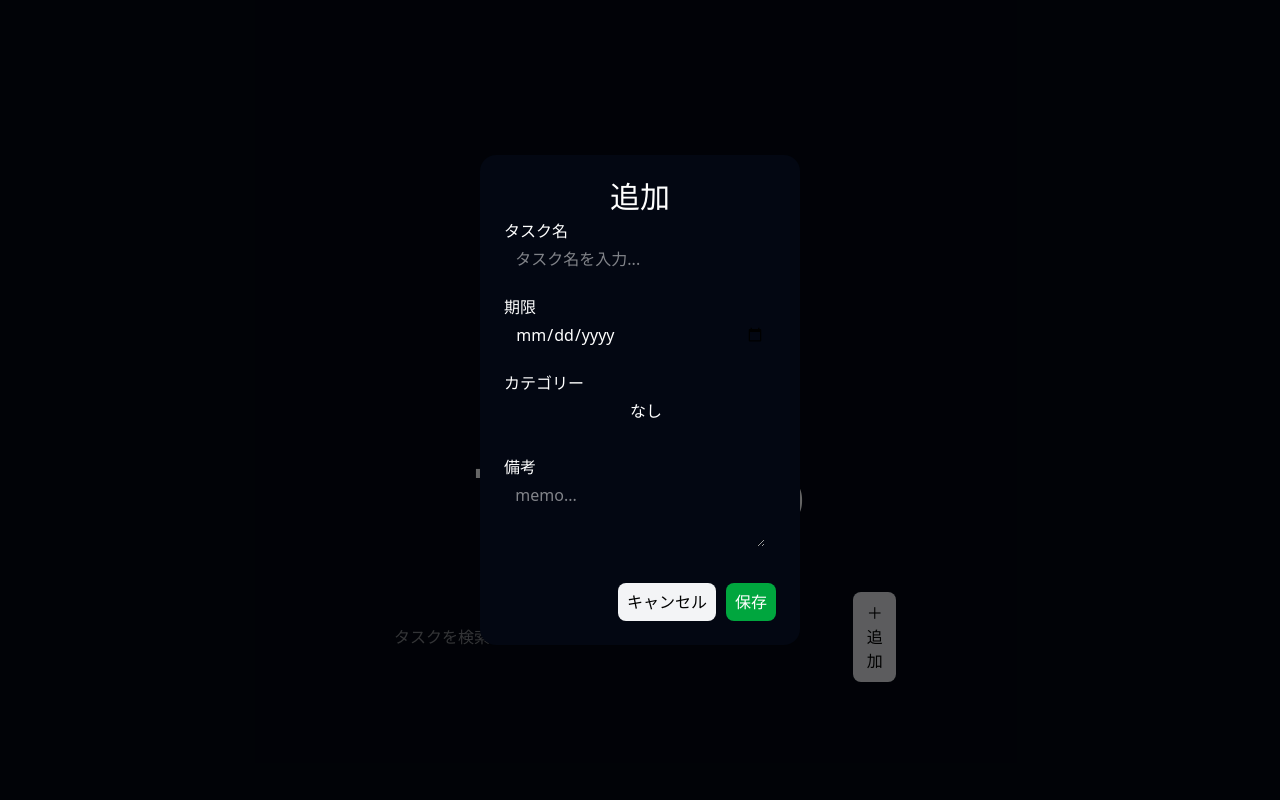
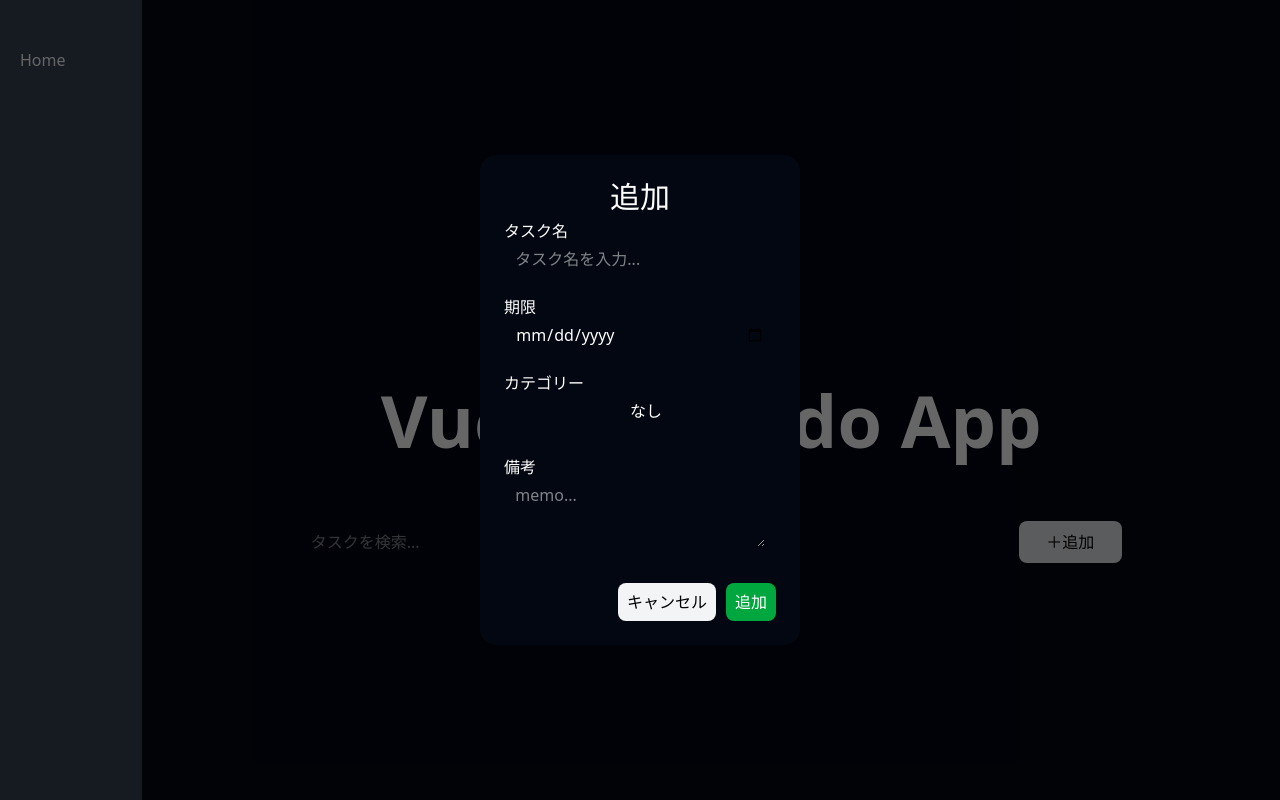
Before and after one commit to kouyou13/vue-go-todo, a Vue app in the folder frontend/: page / in a window 1280 px wide. Both pictures are taken after a click on the button "＋追加". Built offline with nearby package versions, Linux system fonts and the light colour scheme; no server answers.

Commit message:
サイドバー追加

```diff
--- a/frontend/index.html
+++ b/frontend/index.html
@@ -7,7 +7,7 @@
     <title>frontend</title>
   </head>
   <body class="flex mr-0 bg-gray-950 text-white h-screen w-screen">
-    <div id="app" class="w-2/5 mt-96 mx-auto text-center"></div>
+    <div id="app" class="text-center w-full h-full"></div>
     <script type="module" src="/src/main.ts"></script>
   </body>
 </html>
--- a/frontend/src/App.vue
+++ b/frontend/src/App.vue
@@ -1,3 +1,10 @@
+<script setup lang="ts">
+  import Sidebar from "./components/Sidebar/Sidebar.vue"
+</script>
+
 <template>
-  <router-view />
+  <div class="w-full h-full flex">
+    <Sidebar />
+    <router-view />
+  </div>
 </template>
--- a/frontend/src/components/CategoryList/SelectCategoryModal.vue
+++ b/frontend/src/components/CategoryList/SelectCategoryModal.vue
@@ -24,10 +24,10 @@
           <span class="max-w-9/12 px-2 rounded-md cursor-pointer">なし</span>
         </label>
       </div>
-      <div v-for="category in categories" :key="category.id" class="my-2">
+      <div v-for="category in categories" :key="category.id" class="my-4">
         <label>
-          <input v-model="selectedCategoryId" type="radio" name="category" :value="category.id" />
-          <span class="max-w-9/12 px-2 py-8 rounded-md cursor-pointer bg-blue-600">
+          <input v-model="selectedCategoryId" type="radio" name="category" :value="category.id" class="mx-2" />
+          <span class="max-w-9/12 px-2 py-1 rounded-md cursor-pointer bg-blue-600">
             {{ category.name }}
           </span>
         </label>
--- /dev/null
+++ b/frontend/src/components/Sidebar/Sidebar.vue
@@ -0,0 +1,10 @@
+<script setup lang="ts">
+  import { useRouter } from "vue-router"
+  const router = useRouter()
+</script>
+
+<template>
+  <div class="w-1/9 bg-gray-700 text-left px-3 py-8">
+    <div @click="router.push('/')" class="hover:bg-gray-800 w-full px-2 py-4">Home</div>
+  </div>
+</template>
--- a/frontend/src/components/TodoList/CreateTodoModal.vue
+++ b/frontend/src/components/TodoList/CreateTodoModal.vue
@@ -63,7 +63,7 @@
           class="bg-green-600 border-0 text-white px-2 py-1.5"
           @click="emit('onSave', editingTask)"
         >
-          保存
+          追加
         </button>
       </div>
     </div>
--- a/frontend/src/components/TodoList/EditTodoModal.vue
+++ b/frontend/src/components/TodoList/EditTodoModal.vue
@@ -55,8 +55,8 @@
       <input v-model="editingTask.limitedAt" type="date" class="w-11/12 mb-5" />
       <p class="text-left my-1">カテゴリー</p>
       <div class="w-11/12 h-9 mb-5 mx-auto hover:bg-gray-800" @click="openSelectCategoryModal">
-        <div v-if="editingTask.categoryId == null" class="w-full mx-1.5">なし</div>
-        <div v-else class="w-full mx-1.5" style="background-color: blue">
+        <div v-if="editingTask.categoryId == null" class="w-full py-1.5">なし</div>
+        <div v-else class="w-full bg-blue-600 py-1.5">
           {{ categories?.find((c) => c.id === editingTask.categoryId)?.name }}
         </div>
       </div>
--- a/frontend/src/pages/TodoPage.vue
+++ b/frontend/src/pages/Todo.vue
@@ -32,7 +32,7 @@
 
 <template>
   <div class="mx-auto font-sans">
-    <h1 class="text-7xl font-bold text-center mb-16 mx-20">Vue + Go Todo App</h1>
+    <h1 class="text-7xl font-bold text-center mt-96 mb-16 mx-20">Vue + Go Todo App</h1>
 
     <div class="flex gap-2.5 mb-5 items-center">
       <input
@@ -43,7 +43,7 @@
       />
       <button
         @click="openCreateModal"
-        class="px-2.5 py-2 size-1/12 cursor-pointer bg-gray-200 text-black"
+        class="px-2.5 py-2 size-1/8 cursor-pointer bg-gray-200 text-black"
       >
         ＋追加
       </button>
--- a/frontend/src/router/index.ts
+++ b/frontend/src/router/index.ts
@@ -1,8 +1,8 @@
 import { createRouter, createWebHistory } from "vue-router"
 
-import TodoPage from "../pages/TodoPage.vue"
+import Todo from "../pages/Todo.vue"
 
 export default createRouter({
   history: createWebHistory(),
-  routes: [{ path: "/", component: TodoPage }],
+  routes: [{ path: "/", component: Todo }],
 })
```
Also changed, not shown: 1 other file (tests, documents, lock files or other folders).
